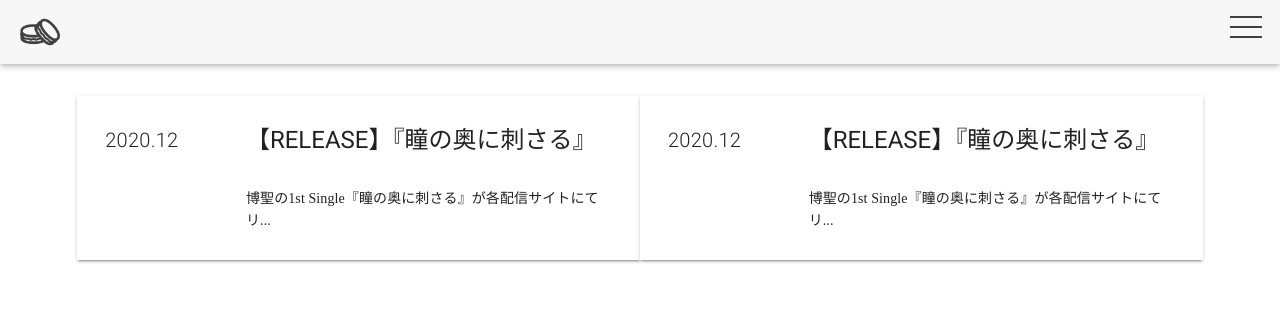
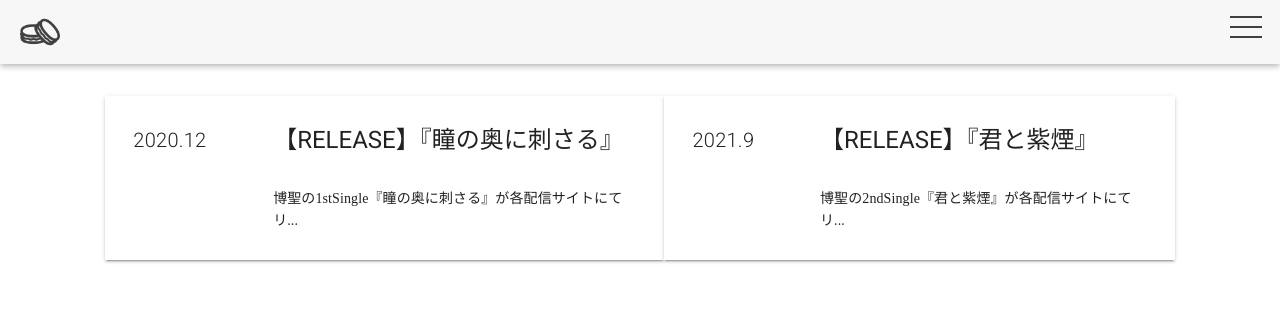
Before and after one commit to sei-994/music-website-ts, a Vue app: page /#/newslibrary in a window 1280 px wide. Shown: the top 310 px of the page. Built offline with nearby package versions, Linux system fonts and the light colour scheme.

Commit message:
news整理

```diff
--- a/src/App.vue
+++ b/src/App.vue
@@ -1,16 +1,6 @@
 <template>
   <v-app>
     <transition name="menu">
-      <!-- <div class="menu" v-show="ActiveBtn">
-        <ul>
-          <li><a href="#">項目1</a></li>
-          <li><a href="#">項目2</a></li>
-          <li><a href="#">項目3</a></li>
-          <li><a href="#">項目4</a></li>
-          <li><a href="#">項目5</a></li>
-        </ul>
-      </div> -->
-      <!-- <v-dialog v-model="dialog" fullscreen class="d-flex justify-center"> -->
       <v-list
         class="menu"
         dark
@@ -98,8 +88,8 @@ export default {
       this.ActiveBtn = false
 
       this.$router.push({
-        path: "/news",
-        name: "news",
+        path: "/newslibrary",
+        name: "newslibrary",
       })
     },
     goDisco() {
--- a/src/common/constants.js
+++ b/src/common/constants.js
@@ -5,8 +5,8 @@ export default {
       url: "#",
     },
     {
-      name: "news",
-      url: "../views/News.vue",
+      name: "newslibrary",
+      url: "../views/NewsLibrary.vue",
     },
     {
       name: "DISCO",
--- a/src/router.js
+++ b/src/router.js
@@ -13,10 +13,13 @@ export default new Router({
     },
 
     {
-      path: "/newsdetail",
+      path: "/newsdetail/:id",
       name: "newsdetail",
       component: () =>
         import(/* webpackChunkName: "about" */ "./views/NewsDetail.vue"),
+      props: (route) => ({
+        id: route.params.id,
+      }),
     },
     {
       path: "/newslibrary",
--- a/src/views/Home.vue
+++ b/src/views/Home.vue
@@ -30,9 +30,6 @@
                 class="scroll_area grey darken-4"
               ></v-img>
 
-              <!-- <v-card-text class="font-weight-regular text-h5"
-                >【RELEASE】<br />『瞳の奥に刺さる』</v-card-text
-              > -->
               <v-card-text class="font-weight-regular text-h5"
                 >【RELEASE】<br />『君と紫煙』</v-card-text
               >
--- a/src/views/NewsDetail.vue
+++ b/src/views/NewsDetail.vue
@@ -27,10 +27,10 @@
           <v-text class="font-weight-light">
             自身初のパッケージ作品である2ndSingle『君と紫煙』リリース日の
             <v-spacer></v-spacer>
-            2021年9月12日にが解禁されました！
+            2021年9月12日に解禁されました！
             <br /><br />
             <br /><br />
-            今回の作品は斬新なピアノとギターが暴力的な旋律を奏る、前作とは異なるROCKな楽曲になっている。
+            今回の作品は斬新なピアノとギターが暴力的な旋律を奏る、前作とは異なるROCKな楽曲になっています。
             <br />
             <br />
             博聖 <br />
@@ -74,6 +74,20 @@
 import IconBar from "../components/IconBar.vue"
 export default {
   components: { IconBar },
+  props: {
+    id: Number,
+  },
+  data() {
+    return {
+      details: [
+        {
+          id: 1,
+          imgPath: "",
+          title: "",
+        },
+      ],
+    }
+  },
 }
 </script>
 
--- a/src/views/NewsLibrary.vue
+++ b/src/views/NewsLibrary.vue
@@ -3,39 +3,58 @@
     <v-container class="d-flex flex-column mt-8" justify="center">
       <!-- NEWS -->
       <v-row justify="center" class="mb-5 d-flex">
-        <v-card @click="goNews" class="d-lg-flex" elevation="2" shaped tile>
+        <v-card
+          v-for="(card, index) in cards"
+          :key="index"
+          @click="goDetail(card.id)"
+          class="d-lg-flex"
+          elevation="2"
+          shaped
+          tile
+        >
           <v-col lg="3">
-            <v-card-subtitle class="font-weight-light text-h6"
-              >2020.12</v-card-subtitle
-            >
+            <v-card-subtitle class="font-weight-light text-h6">{{
+              card.date
+            }}</v-card-subtitle>
           </v-col>
           <v-col lg="9">
             <v-card-text class="font-weight-regular text-h5"
-              >【RELEASE】『瞳の奥に刺さる』</v-card-text
+              >【RELEASE】{{ card.title }}</v-card-text
             >
-            <v-card-text class="font-weight-light"
-              >博聖の1st
-              Single『瞳の奥に刺さる』が各配信サイトにてリ...</v-card-text
-            >
-          </v-col>
-        </v-card>
-        <v-card @click="goNews" class="d-lg-flex" elevation="2" shaped tile>
-          <v-col lg="3">
-            <v-card-subtitle class="font-weight-light text-h6"
-              >2020.12</v-card-subtitle
-            >
-          </v-col>
-          <v-col lg="9">
-            <v-card-text class="font-weight-regular text-h5"
-              >【RELEASE】『瞳の奥に刺さる』</v-card-text
-            >
-            <v-card-text class="font-weight-light"
-              >博聖の1st
-              Single『瞳の奥に刺さる』が各配信サイトにてリ...</v-card-text
-            >
+            <v-card-text class="font-weight-light">{{ card.text }}</v-card-text>
           </v-col>
         </v-card>
       </v-row>
     </v-container>
   </v-app>
 </template>
+<script>
+export default {
+  data() {
+    return {
+      cards: [
+        {
+          id: 1,
+          date: "2020.12",
+          title: "『瞳の奥に刺さる』",
+          text: "博聖の1stSingle『瞳の奥に刺さる』が各配信サイトにてリ...",
+        },
+        {
+          id: 2,
+          date: "2021.9",
+          title: "『君と紫煙』",
+          text: "博聖の2ndSingle『君と紫煙』が各配信サイトにてリ...",
+        },
+      ],
+    }
+  },
+  methods: {
+    goDetail(cardId) {
+      this.$router.push({
+        name: "newsdetail",
+        params: { id: cardId },
+      })
+    },
+  },
+}
+</script>
```
